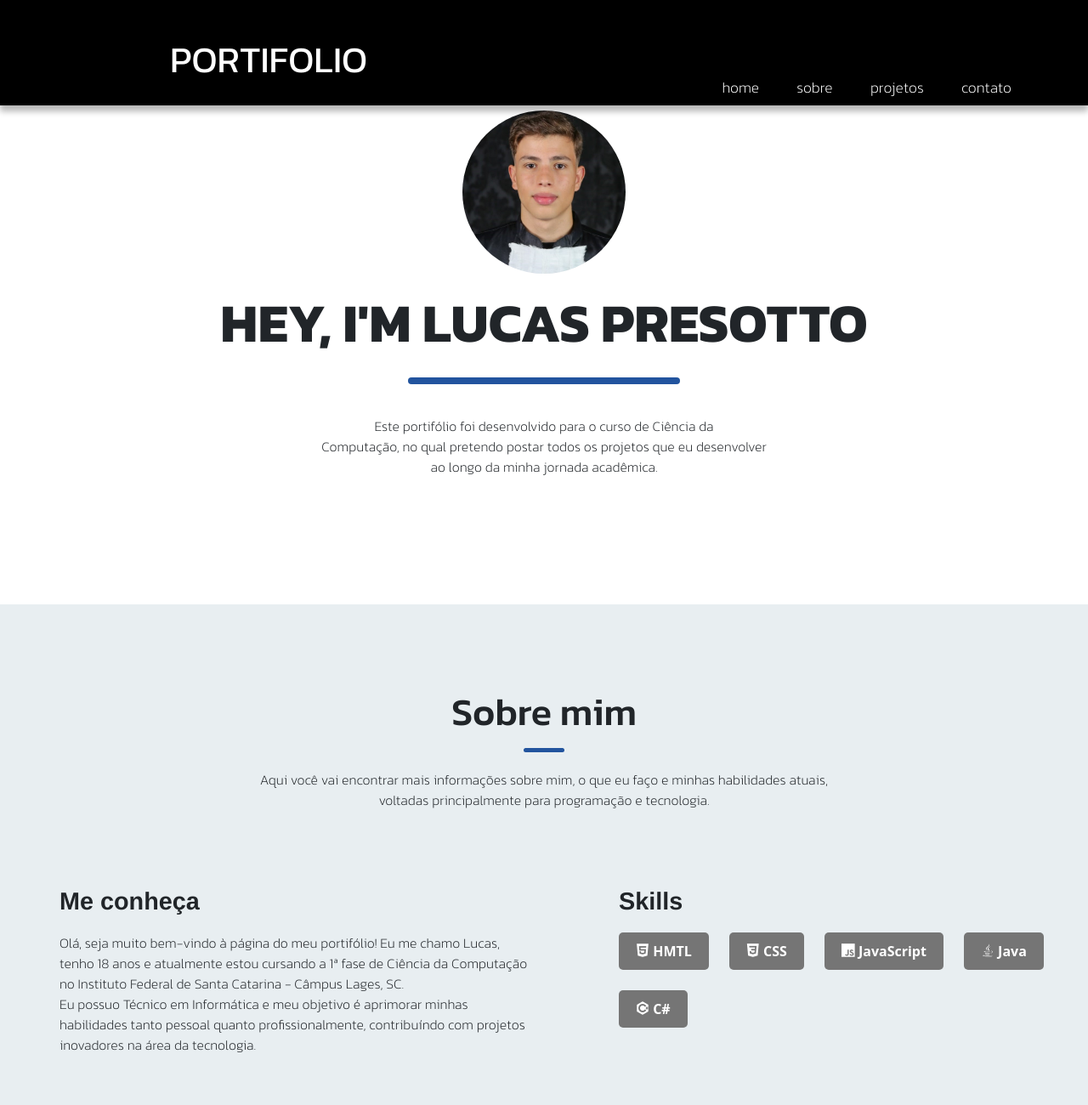
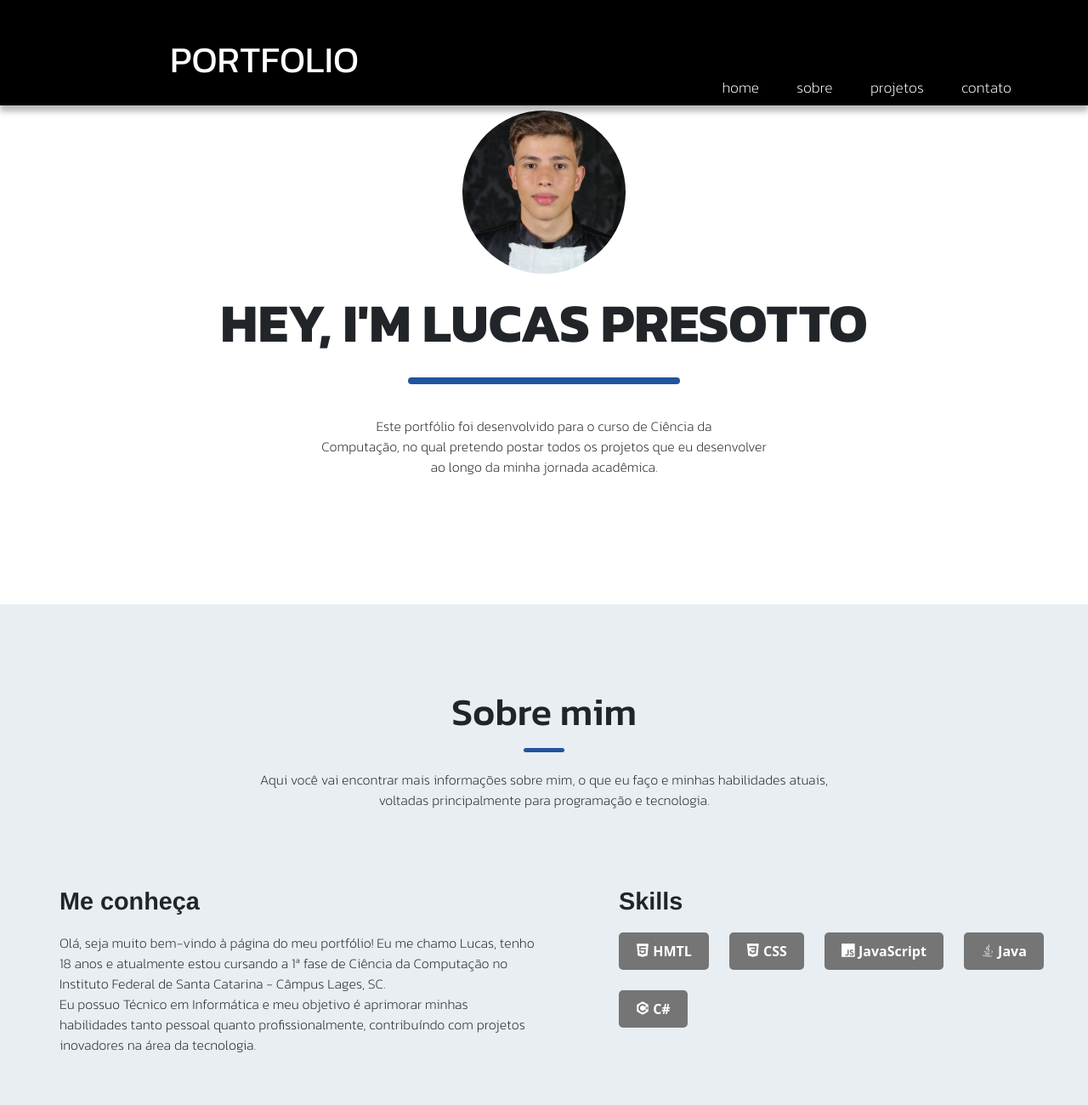
Before and after one commit to LucasPresotto/portifolioCC, a plain HTML site: page index.html in a window 1280 px wide. Shown: the top 1300 px of the page at 85% size. Drawn offline with nearby package versions, Linux system fonts and the light colour scheme.

Commit message:
Update index.html

```diff
--- a/index.html
+++ b/index.html
@@ -18,7 +18,7 @@
     <nav class="navbar">
         <div class="navbar_content">
             <div class="navbar_title">
-                <a class="navbar_port" href="./#intro">PORTIFOLIO</a>
+                <a class="navbar_port" href="./#intro">PORTFOLIO</a>
             </div>
             <div class="navbar_main">
                 <a href="./#intro">home</a>
@@ -33,7 +33,7 @@
             <img src="img/perfil1.jpg" class="home_img" alt="Foto Perfil">
             <h1 class="titulo_nome">HEY, I'M LUCAS PRESOTTO</h1>
             <span class="line-start"></span>
-            <P class="intro_p">Este portifólio foi desenvolvido para o curso de Ciência da </p><p>Computação, no qual pretendo postar todos os projetos que eu desenvolver </p><p>ao longo da minha jornada acadêmica.</P>
+            <P class="intro_p">Este portfólio foi desenvolvido para o curso de Ciência da </p><p>Computação, no qual pretendo postar todos os projetos que eu desenvolver </p><p>ao longo da minha jornada acadêmica.</P>
         </div>
     </section>
     <section id="sobre" class="sobre_mim">
@@ -45,7 +45,7 @@
                 <div class="sobre_principal">
                     <h3 class="subtitulo_sobre">Me conheça</h3>
                     <div class="sobre_detalhes">
-                        <p>Olá, seja muito bem-vindo à página do meu portifólio! Eu me chamo Lucas, tenho 18 anos e atualmente estou cursando a 1ª fase de Ciência da Computação no Instituto Federal de Santa Catarina - Câmpus Lages, SC. <br> Eu possuo Técnico em Informática e meu objetivo é aprimorar minhas habilidades tanto pessoal quanto profissionalmente, contribuíndo com projetos inovadores na área da tecnologia.</p>
+                        <p>Olá, seja muito bem-vindo à página do meu portfólio! Eu me chamo Lucas, tenho 18 anos e atualmente estou cursando a 1ª fase de Ciência da Computação no Instituto Federal de Santa Catarina - Câmpus Lages, SC. <br> Eu possuo Técnico em Informática e meu objetivo é aprimorar minhas habilidades tanto pessoal quanto profissionalmente, contribuíndo com projetos inovadores na área da tecnologia.</p>
                     </div>
                 </div>
                 <div class="sobre_skills">
```
